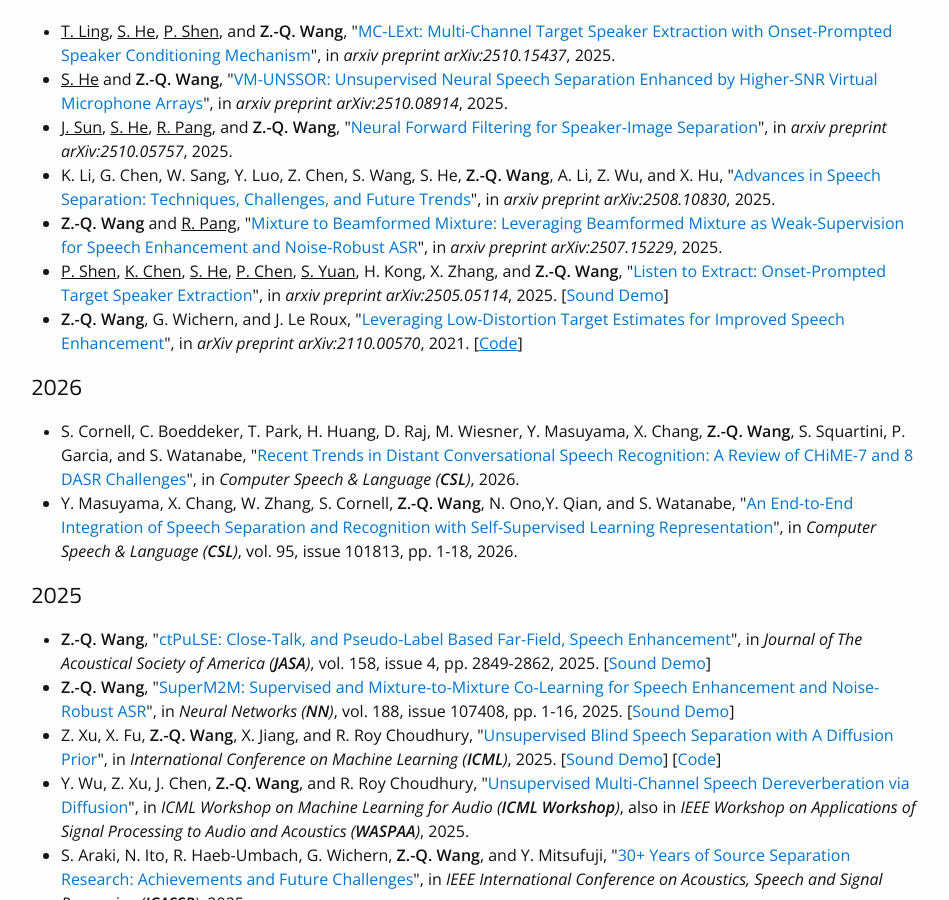
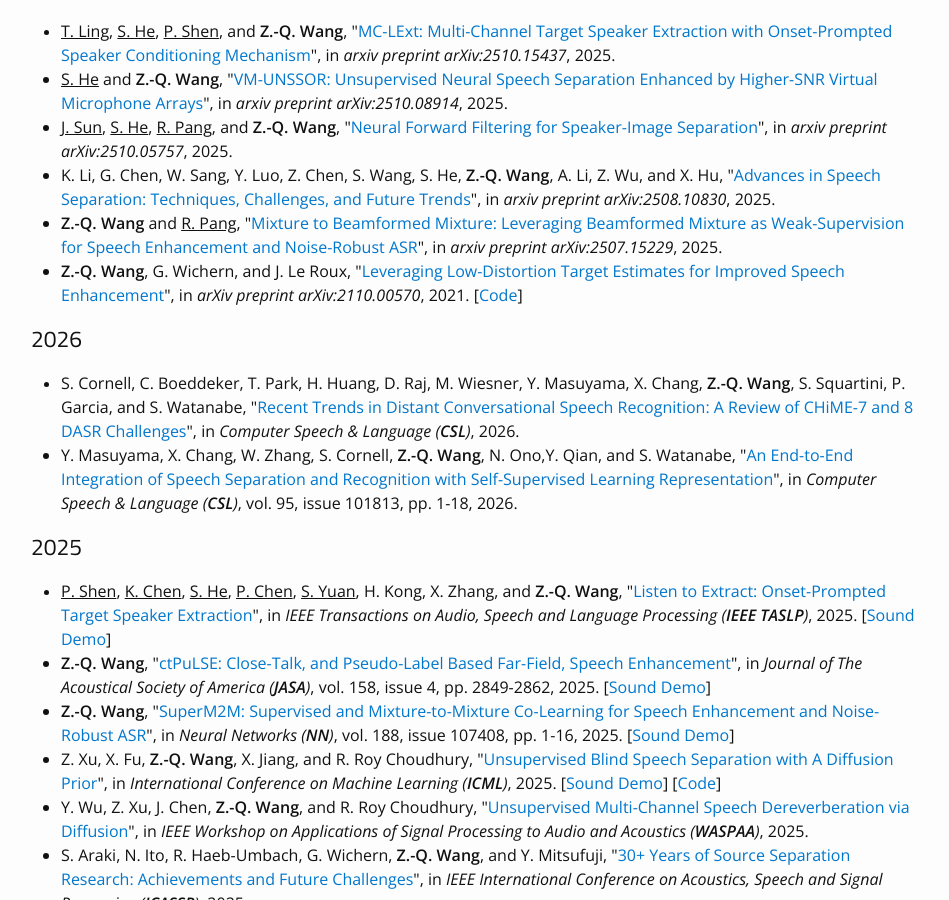
Before and after one commit to sustechailab/sustechailab.github.io, a Jekyll site: the page publication.html, which Jekyll copies as it is, in a window 1280 px wide and 900 px high, scrolled down 268 px. Shown: the whole window, without its empty margins (164-1113 px from the left). Built offline with Jekyll 4.4.1, drawn with Linux system fonts in a browser that asks for light colours.

Commit message:
Initial commit

```diff
--- a/index.html
+++ b/index.html
@@ -103,6 +103,7 @@
 <h2>News</h2>
 <div class="updates" style="height: 25em; overflow-y: scroll;">
 <ul>
+  <li>[11/2025] - Our paper "<i><a href="https://arxiv.org/abs/2505.05114" target="view_window">Listen to Extract: Onset-Prompted Target Speaker Extraction</a></i>" is accepted to IEEE TASLP.</li>
   <li>[11/2025] - Our paper "<i><a href="https://arxiv.org/abs/2507.18161" target="view_window">Recent Trends in Distant Conversational Speech Recognition: A Review of CHiME-7 and 8 DASR Challenges</a></i>" is accepted to Computer Speech & Language.</li>
   <li>[09/2025] - Our paper "<i><a href="https://arxiv.org/abs/2407.19485" target="view_window">ctPuLSE: Close-Talk, and Pseudo-Label Based Far-Field, Speech Enhancement</a></i>" is accepted to JASA.</li>
   <li>[09/2025] - Prof. Wang is listed in "World's Top 2% Scientists List - Single-Year Impact" (全球前2%顶尖科学家年度榜单), 2025.</li>
--- a/publication.html
+++ b/publication.html
@@ -104,11 +104,7 @@
     </li>
 
     <li>
-    <u>P. Shen</u>, <u>K. Chen</u>, <u>S. He</u>, <u>P. Chen</u>, <u>S. Yuan</u>, H. Kong, X. Zhang, and <strong>Z.-Q. Wang</strong>, "<a href="https://arxiv.org/abs/2505.05114" target="view_window">Listen to Extract: Onset-Prompted Target Speaker Extraction</a>", in <i>arxiv preprint arXiv:2505.05114</i>, 2025. [<a href="http://zqwang7.github.io/demos/LExt_demo/index.html" target="view_window">Sound Demo</a>]
-    </li>
-
-    <li>
-    <strong>Z.-Q. Wang</strong>, G. Wichern, and J. Le Roux, "<a href="https://arxiv.org/abs/2110.00570" target="view_window">Leveraging Low-Distortion Target Estimates for Improved Speech Enhancement</a>", in <i>arXiv preprint arXiv:2110.00570</i>, 2021. [<a href="https://github.com/espnet/espnet/blob/master/espnet2/enh/separator/ineube_separator.py" target="view_window"><u>Code</u></a>]
+    <strong>Z.-Q. Wang</strong>, G. Wichern, and J. Le Roux, "<a href="https://arxiv.org/abs/2110.00570" target="view_window">Leveraging Low-Distortion Target Estimates for Improved Speech Enhancement</a>", in <i>arXiv preprint arXiv:2110.00570</i>, 2021. [<a href="https://github.com/espnet/espnet/blob/master/espnet2/enh/separator/ineube_separator.py" target="view_window">Code</a>]
     </li>
 
     </font></p>
@@ -134,6 +130,10 @@
     <p class="STYLE1" align="justify"><font style="font-size: 12pt">
 
     <li>
+    <u>P. Shen</u>, <u>K. Chen</u>, <u>S. He</u>, <u>P. Chen</u>, <u>S. Yuan</u>, H. Kong, X. Zhang, and <strong>Z.-Q. Wang</strong>, "<a href="https://arxiv.org/abs/2505.05114" target="view_window">Listen to Extract: Onset-Prompted Target Speaker Extraction</a>", in <i>IEEE Transactions on Audio, Speech and Language Processing (<strong>IEEE TASLP</strong>)</i>, 2025. [<a href="http://zqwang7.github.io/demos/LExt_demo/index.html" target="view_window">Sound Demo</a>]
+    </li>
+
+    <li>
     <strong>Z.-Q. Wang</strong>, "<a href="http://zqwang7.github.io/publications/JASA_ctPulSE.pdf" target="view_window">ctPuLSE: Close-Talk, and Pseudo-Label Based Far-Field, Speech Enhancement</a>", in <i>Journal of The Acoustical Society of America (<strong>JASA</strong>)</i>, vol. 158, issue 4, pp. 2849-2862, 2025. [<a href="http://zqwang7.github.io/demos/ctPuLSE_demo/index.html" target="view_window">Sound Demo</a>]
     </li>
 
@@ -146,7 +146,7 @@
     </li>
 
     <li>
-    Y. Wu, Z. Xu, J. Chen, <strong>Z.-Q. Wang</strong>, and R. Roy Choudhury, "<a href="https://arxiv.org/abs/2508.02071" target="view_window">Unsupervised Multi-Channel Speech Dereverberation via Diffusion</a>", in <i>ICML Workshop on Machine Learning for Audio (<strong>ICML Workshop</strong>)</i>, also in <i>IEEE Workshop on Applications of Signal Processing to Audio and Acoustics (<strong>WASPAA</strong>)</i>, 2025.
+    Y. Wu, Z. Xu, J. Chen, <strong>Z.-Q. Wang</strong>, and R. Roy Choudhury, "<a href="https://arxiv.org/abs/2508.02071" target="view_window">Unsupervised Multi-Channel Speech Dereverberation via Diffusion</a>", in <i>IEEE Workshop on Applications of Signal Processing to Audio and Acoustics (<strong>WASPAA</strong>)</i>, 2025.
     </li>
 
 	<li>
```
